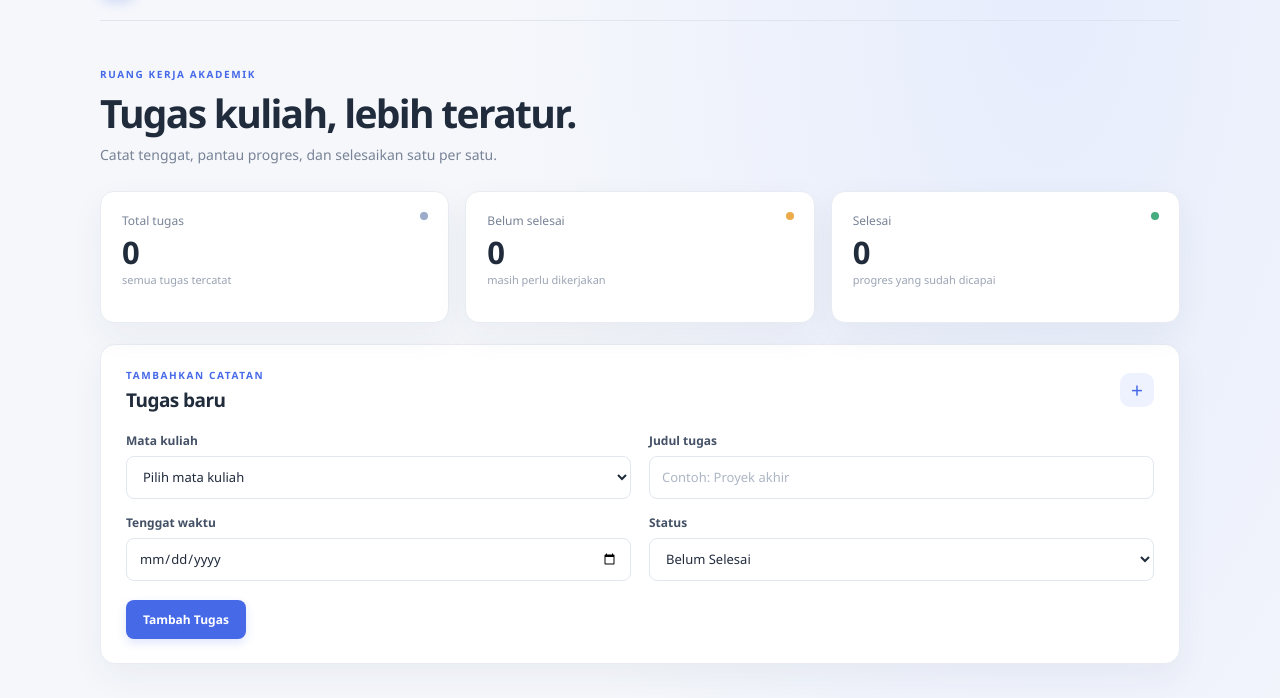
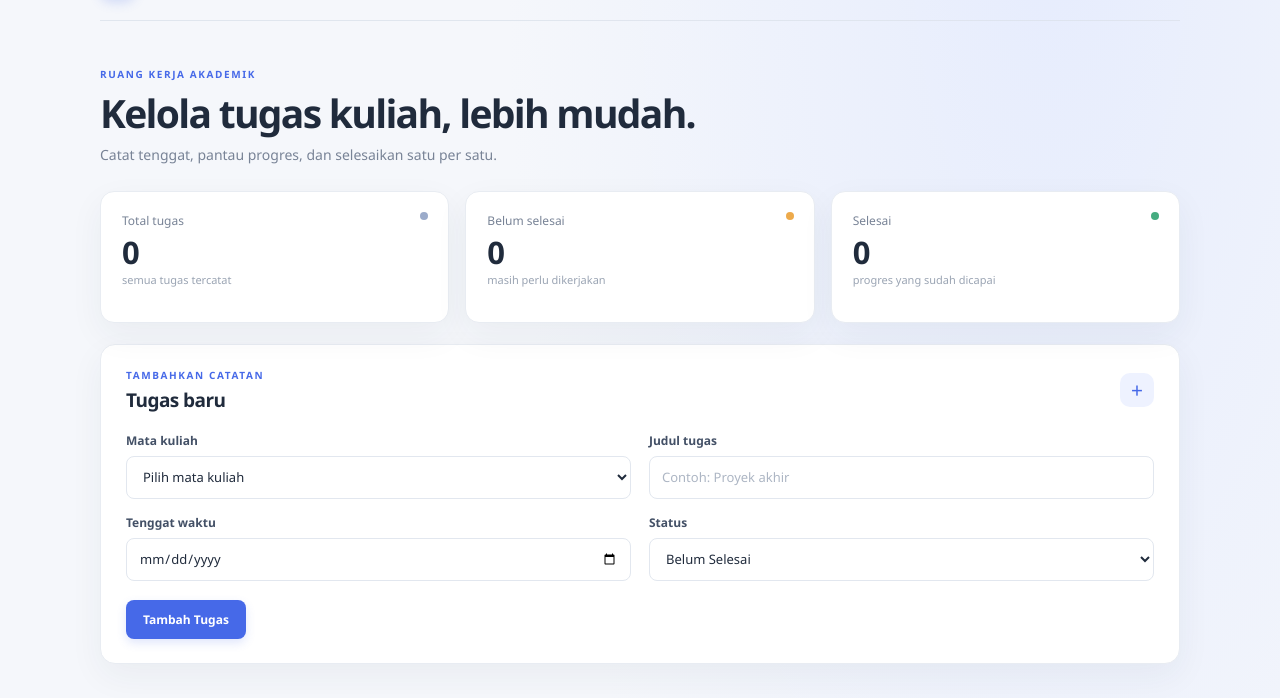
Before and after one commit to kangti7/todo-kuliah, a website built with Vite: page index.html in a window 1280 px wide. Shown: the part 61-759 px from the top of the page. Built offline with nearby package versions, Linux system fonts and the light colour scheme.

Commit message:
style: sesuaikan judul halaman pada fitur tampilan

```diff
--- a/index.html
+++ b/index.html
@@ -5,7 +5,7 @@
     <meta name="viewport" content="width=device-width, initial-scale=1.0" />
     <meta name="theme-color" content="#f5f7fb" />
     <meta name="description" content="Aplikasi sederhana untuk mengelola daftar tugas kuliah." />
-    <title>Todo Kuliah</title>
+    <title>Todo Kuliah — Kelola Tugas</title>
   </head>
   <body>
     <div id="app"></div>
--- a/src/main.ts
+++ b/src/main.ts
@@ -274,7 +274,7 @@ function render(): void {
       <main>
         <section class="intro" aria-labelledby="page-title">
           <p class="eyebrow">RUANG KERJA AKADEMIK</p>
-          <h1 id="page-title">Tugas kuliah, lebih teratur.</h1>
+          <h1 id="page-title">Kelola tugas kuliah, lebih mudah.</h1>
           <p class="intro-copy">Catat tenggat, pantau progres, dan selesaikan satu per satu.</p>
         </section>
 
```
